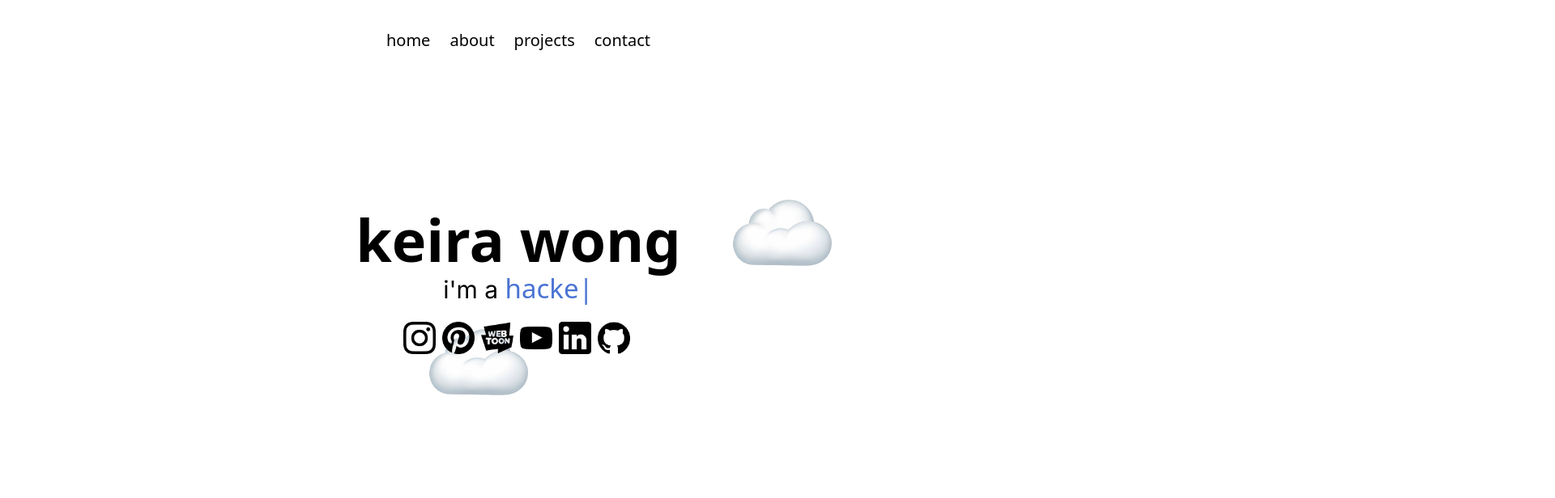
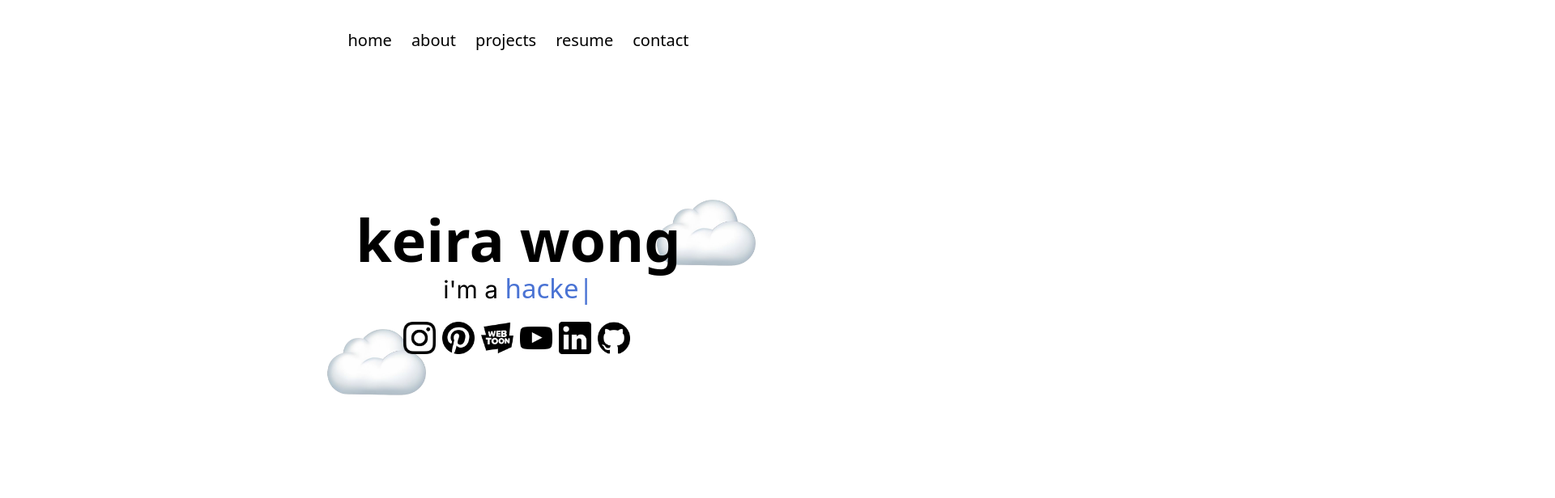
Before and after one commit to KeveeW1/kei-portfolio, a Next.js app: page / in a window 1280 px wide. Shown: the top 616 px of the page at 81% size, 1920 px wide, since content can reach past the window. Built offline with nearby package versions, Linux system fonts and the light colour scheme.

Commit message:
Updated website with responsive components.

```diff
--- a/package.json
+++ b/package.json
@@ -12,6 +12,7 @@
     "next": "^14.1.1",
     "react": "^18.2.0",
     "react-dom": "^18.2.0",
+    "react-feather": "^2.0.10",
     "react-type-animation": "^3.2.0"
   },
   "devDependencies": {
--- a/src/app/about/page.jsx
+++ b/src/app/about/page.jsx
@@ -5,25 +5,35 @@ import Image from 'next/image';
 const About = () => {
   return (
     <section className='bg-white'>
-    <div className=' text-black flex justify-center'>
+      <div className='text-black flex justify-center'>
         <Navbar/>
+      </div>
+      <div className='container mx-auto px-4 py-12'>
+        <div className='flex flex-col md:flex-row items-center'>
+          <div className='w-full md:w-1/2 mb-8 md:mb-0 flex justify-center md:justify-end'>
+            <Image
+              src="/images/keira.jpg"
+              alt="picture of keira"
+              className='rounded-full overflow-hidden object-cover w-60 h-60'
+              width={240}
+              height={240}
+            />
+          </div>
 
-    </div>
-    <div className='flex p-3 justify-center'>
-            <Image src="/images/keira.jpg" alt="picture of keira" className='rounded-full overflow-hidden object-none w-60 h-60' width={900} height={100}/>
-    </div>
-    <div className='text-black justify-center'>
-        <h1 className='text-4xl font-semibold pb-1 flex justify-center'>hi, it&apos;s keira!</h1>
-        <div className='pt-2 text-center'>
-            <li>uw info w/ concentration in software dev + cybersecurity</li>
-            <li>likes: tech, pokémon, video editing, mentoring, reading, drawing, food</li>
-            <li>personal missions: educating the next gen + bridging gender gap in cybersec + tech overall</li>
-
-            <p>click <a href="/archive" className='text-orange-900'>[archive]</a> to see my past experiences/awards</p>
+          <div className='w-full md:w-1/2 md:pl-8 text-black'>
+            <h1 className='text-4xl font-semibold pb-4 text-center md:text-left'>hi, it&apos;s erza!</h1>
+            <ul className='list-disc list-inside space-y-2 mb-4'>
+              <li>uw info w/ concentration in software dev + cybersecurity</li>
+              <li>likes: tech, pokémon, video editing, mentoring, reading, drawing, food</li>
+              <li>personal missions: educating the next gen + bridging gender gap in cybersec + tech overall</li>
+            </ul>
+            <p className='text-center md:text-left'>
+              click <Link href="/archive" className='text-orange-900'>[archive]</Link> to see my past experiences/awards
+            </p>
+          </div>
         </div>
-    </div>
+      </div>
     </section>
-
   );
 }
 
--- a/src/app/pages/Hero.css
+++ b/src/app/pages/Hero.css
@@ -1,7 +1,7 @@
 .wave-container {
     height: 0%;
     width:100%;
-    position:absolute;
+    position: fixed;
     bottom:0;
     left:0;
     background: #3a75c7;
--- a/src/app/pages/Hero.jsx
+++ b/src/app/pages/Hero.jsx
@@ -8,8 +8,9 @@ const Hero = () => {
 
   return (
     <section>
-    <div className='text-center'>
-    <div>
+    <section className="relative">
+            <div className='text-center relative' style={{ minHeight: '600px' }}>
+                <div className="absolute w-full h-full">
                     <div style={{
                         backgroundImage: 'url(/images/cloud.png)',
                         backgroundSize: 'cover',
@@ -17,10 +18,9 @@ const Hero = () => {
                         width: '200px',
                         height: '200px',
                         position: 'absolute',
-                top: 190,
-                left: 865
-            }}>
-        </div>
+                        top: '90px',
+                        right: '-16%',
+                    }}></div>
                     <div style={{
                         backgroundImage: 'url(/images/cloud.png)',
                         backgroundSize: 'cover',
@@ -28,14 +28,15 @@ const Hero = () => {
                         width: '200px',
                         height: '200px',
                         position: 'absolute',
-                top: 350,
-                left: 490,
-            }}>
+                        top: '250px',
+                        left: '-5%',
+                    }}></div>
                 </div>
-        </div>
-    <h1 className='text-black font-bold text-7xl font-sans pt-40' style={{ transform: 'translate(0%, 0%)', zIndex: 1 }}>keira wong</h1>
+                <div className="relative z-10 pt-40">
+                    <h1 className='text-black font-bold text-7xl font-sans'>keira wong</h1>
                     <h1 className='text-black text-3xl text-center inline-block'>i&apos;m a&nbsp;</h1>
-    <TypeAnimation className='text-black font-sans'
+                    <TypeAnimation
+                        className='text-black font-sans'
                         sequence={[
                             'coder.',
                             1000,
@@ -51,7 +52,7 @@ const Hero = () => {
                         style={{ fontSize: '33px', color: '#4a73d4'}}
                         repeat={Infinity}
                     />
-</div>
+
             <div className='flex space-x-2 justify-center py-4'>
 
             <a href="https://www.instagram.com/itskeiraww/"><Image
@@ -107,24 +108,23 @@ const Hero = () => {
                 style={{ transform: 'translate(-5%, 0%)', zIndex: 1 }}
             /></a>
             </div>
+                </div>
+            </div>
+
             <div className='pt-11'>
-            <br></br><br></br><br></br><br></br><br></br><br></br><br></br><br></br><br></br><br></br><br></br> {/*LMAOOOOO don't look here.*/}
         <div className="text-center text-gray-600 font-sans pt-11">
             <i>COPYRIGHT 2024 KEIRA WONG</i>
           </div>
     </div>
+        </section>
         <section>
-
     <div class="wave-container">
         <div class="wave wave1"></div>
         <div class="wave wave2"></div>
         <div class="wave wave3"></div>
-
     </div>
     </section>
-
     </section>
-
 
 
   )
--- /dev/null
+++ b/src/app/pages/Navbar.css
@@ -0,0 +1,92 @@
+.active{
+    background-color: #1d4ed8;
+}
+
+nav {
+    display: flex;
+    justify-content: space-between;
+    align-items: center;
+    background-color: #0f172a;
+    color: white;
+    position: sticky;
+    top: 0;
+}
+
+nav .title {
+    font-size: 1.5rem;
+    margin: 1rem;
+    font-weight: bold;
+    text-decoration: none;
+    color: white;
+}
+
+nav ul {
+    display: flex;
+}
+
+nav ul li {
+   list-style: none;
+}
+
+nav ul li a {
+    display: block;
+    text-decoration: none;
+    color: white;
+    padding: 0.5rem;
+    margin: 0 0.5rem;
+    border-radius: 0.5rem;
+}
+
+nav ul li a:not(.active):hover {
+    background-color:#172554 ;
+}
+
+nav .menu {
+    display: none;
+    position: absolute;
+    top: 0.75rem;
+    right: 0.5rem;
+    flex-direction: column;
+    justify-content: space-between;
+    width: 2.25rem;
+    height: 2rem;
+}
+
+nav .menu span {
+    height: 0.4rem;
+    width: 100%;
+    background-color: #fff;
+    border-radius: 0.2rem;
+}
+
+
+@media (max-width: 480px) {
+    nav .menu {
+        display: flex;
+    }
+
+    nav {
+        flex-direction: column;
+        align-items: flex-start;
+    }
+
+    nav ul {
+        display: none;
+        flex-direction: column;
+        width: 100%;
+        margin-bottom: 0.25rem;
+    }
+
+    nav ul.open {
+        display: flex;
+    }
+
+    nav ul li {
+        width: 100%;
+        text-align: center;
+    }
+
+    nav ul li a {
+        margin: 0.2rem 0.5rem;
+    }
+}
--- a/src/app/pages/Navbar.jsx
+++ b/src/app/pages/Navbar.jsx
@@ -1,70 +1,54 @@
-import React from 'react'
+'use client';
+import React, { useState } from 'react'
 import Link from 'next/link'
-//import Marquee from 'react-fast-marquee';
-
 
 const Navbar = () => {
+  const [isOpen, setIsOpen] = useState(false);
+
   return (
-    <nav>
-    <div className='flex items-center justify-between mx-auto p-7'>
-      <div className='hidden md:flex md:w-auto' id="navbar">
-        <ul className='flex font-sans'>
+    <nav className="p-7">
+      <div className='flex items-center justify-between mx-auto'>
+        <div className="md:hidden">
+          <button onClick={() => setIsOpen(!isOpen)} className="text-black focus:outline-none">
+            <svg className="h-6 w-6 fill-current" viewBox="0 0 24 24">
+              {isOpen ? (
+                <path fillRule="evenodd" clipRule="evenodd" d="M18.278 16.864a1 1 0 0 1-1.414 1.414l-4.829-4.828-4.828 4.828a1 1 0 0 1-1.414-1.414l4.828-4.829-4.828-4.828a1 1 0 0 1 1.414-1.414l4.829 4.828 4.828-4.828a1 1 0 1 1 1.414 1.414l-4.828 4.829 4.828 4.828z" />
+              ) : (
+                <path fillRule="evenodd" d="M4 5h16a1 1 0 0 1 0 2H4a1 1 0 1 1 0-2zm0 6h16a1 1 0 0 1 0 2H4a1 1 0 0 1 0-2zm0 6h16a1 1 0 0 1 0 2H4a1 1 0 0 1 0-2z" />
+              )}
+            </svg>
+          </button>
+        </div>
+        <div className={`${isOpen ? 'block' : 'hidden'} md:flex md:w-auto w-full`} id="navbar">
+          <ul className='flex flex-col md:flex-row font-sans'>
             <li>
-            <Link href="/" className='block py-2 px-3 text-black sm:text-xl rounded hover:text-black'>
+              <Link href="/" className='block py-2 px-3 text-black sm:text-xl rounded hover:bg-gray-100'>
                 home
               </Link>
             </li>
             <li>
-            <Link href="/about" className='block py-2 px-3 text-black sm:text-xl rounded hover:text-black'>
+              <Link href="/about" className='block py-2 px-3 text-black sm:text-xl rounded hover:bg-gray-100'>
                 about
               </Link>
             </li>
             <li>
-            <Link href="/projects" className='block py-2 px-3 text-black sm:text-xl rounded hover:text-black'>
+              <Link href="/projects" className='block py-2 px-3 text-black sm:text-xl rounded hover:bg-gray-100'>
                 projects
               </Link>
             </li>
-          {/* <li>
-            <Link href="/blog" className='block py-2 px-3 text-black sm:text-xl rounded hover:text-black'>
-                blog
+            <li>
+              <Link href="/resume" className='block py-2 px-3 text-black sm:text-xl rounded hover:bg-gray-100'>
+                resume
               </Link>
             </li>
             <li>
-            <Link href="/resume" className='block py-2 px-3 text-black sm:text-xl rounded hover:text-black'>
-                resume
-            </Link>
-          </li>*/}
-          <li>
-            <Link href="/contact" className='block py-2 px-3 text-black sm:text-xl rounded hover:text-black'>
+              <Link href="/contact" className='block py-2 px-3 text-black sm:text-xl rounded hover:bg-gray-100'>
                 contact
               </Link>
             </li>
           </ul>
         </div>
       </div>
-
-    {/* <div className='flex justify-between items-center w-full h-20 px-4 text-black bg-white'>
-            <div>
-                <h1 className='text-1xl ml-2 cursor-pointer' onClick={handleClickLogo}></h1>
-            </div>
-            <div className="w-96 hidden md:block">
-                <div className="font-normal text-base rfm-marquee-container bg-gray-50 text-black p-2 rounded-full cursor-pointer border border-transparent hover:border hover:border-gray-200">
-                    <Marquee>
-                        <span className='text-sm flex items-center gap-x-6'>
-                            <div class="relative flex items-center jutify-center">
-                                <div class="h-3 w-3 absolute bg-green-400 rounded-full mr-2"></div>
-                                <div class="h-3 w-3 absolute bg-green-400 rounded-full mr-2 animate-ping"></div>
-                            </div>
-                            CURRENTLY LOOKING FOR ___ POSITION
-                        </span>
-
-                    </Marquee>
-                </div>
-            </div>
-            <div className='place-items-center'>
-                <DropDown showMenu={showMenu} setShowMenu={setShowMenu} />
-            </div>
-        </div> */}
     </nav>
   );
 };
--- a/src/app/resume/page.jsx
+++ b/src/app/resume/page.jsx
@@ -10,6 +10,8 @@ const Resume = () => {
     {/*<div className='flex h-screen justify-center text-black'>
         <embed src="/resume/Keira Wong Mar 2024.pdf" width="800px" height="800px" />
     </div>*/}
+    <p className='text-black text-center'>💌 email me for my resume, thanks!</p>
+    <p></p>
     </section>
 
   );
```
Also changed, not shown: 1 other file (tests, documents, lock files or other folders). Lines whose indentation alone changed are shown as unchanged.
